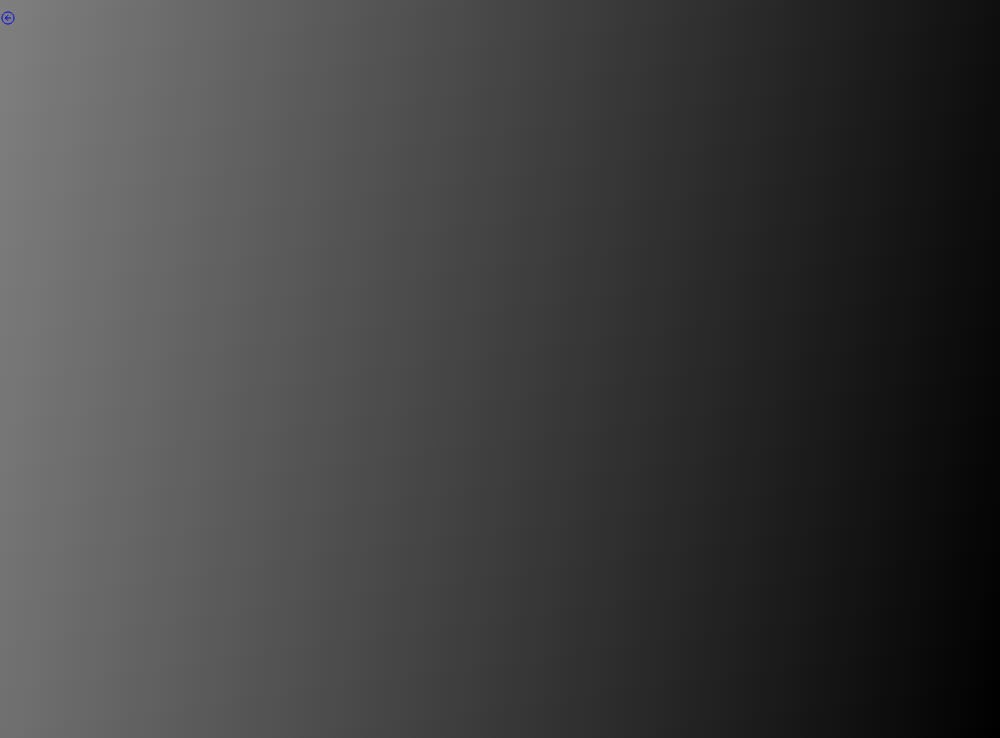
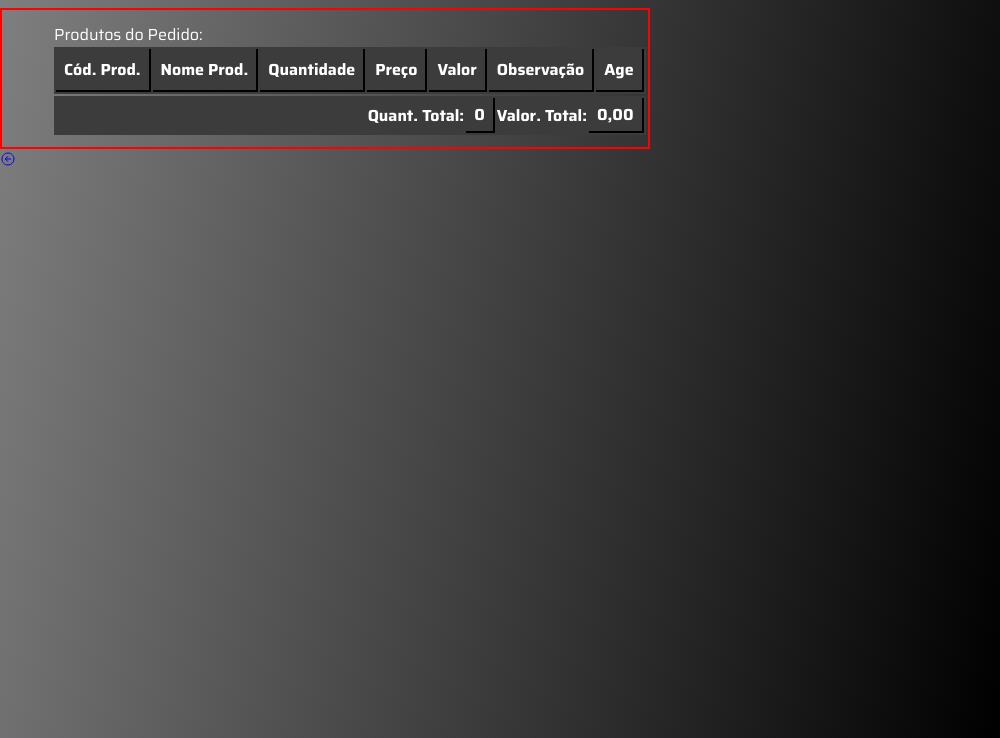
Before and after one commit to EraldoPJ/OnDebit, an Electron app: page src/renderer/telas/lancamentoPedido.html in a window 1000 px wide. Shown: the part 62-800 px from the top of the page. Drawn offline with nearby package versions, Linux system fonts and the light colour scheme.

Commit message:
Inicio da tela de Cadastro de Pedidos

```diff
--- /dev/null
+++ b/src/renderer/css/styleLancamentoPedido.css
@@ -0,0 +1,39 @@
+#tabelaProd {
+  padding: 10px 0px 10px 50px;
+  border: solid red 2px;
+}
+
+#titleTabelaProd {
+  display: flex;
+  justify-content: flex-start;
+}
+
+#headProd {
+  display: flex;
+  justify-content: flex-end;
+
+  background-color: rgb(60, 60, 60);
+  font-weight: bold;
+  text-align: left;
+}
+
+#headProd th {
+  padding: 8px;
+  border-bottom: 2px solid black;
+  border-right: 2px solid black;
+}
+
+#footProd {
+  display: flex;
+  justify-content: flex-end;
+
+  background-color: rgb(60, 60, 60);
+  font-weight: bold;
+  text-align: left;
+}
+
+#footProd td {
+  padding: 4px 8px 4px 8px;
+  border-bottom: 2px solid black;
+  border-right: 2px solid black;
+}
--- a/src/renderer/telas/lancamentoPedido.html
+++ b/src/renderer/telas/lancamentoPedido.html
@@ -4,6 +4,7 @@
     <meta charset="UTF-8" />
     <meta name="viewport" content="width=device-width, initial-scale=1.0" />
     <link rel="stylesheet" href="../css/style.css" />
+    <link rel="stylesheet" href="../css/styleLancamentoPedido.css" />
 
     <link rel="preconnect" href="https://fonts.googleapis.com" />
     <link rel="preconnect" href="https://fonts.gstatic.com" crossorigin />
@@ -16,6 +17,32 @@
   </head>
   <body>
     <h1 id="title">Lançamento de pedidos</h1>
+
+    <table id="tabelaProd">
+      <caption id="titleTabelaProd">
+        Produtos do Pedido:
+      </caption>
+      <thead id="headProd">
+        <tr>
+          <th scope="col">Cód. Prod.</th>
+          <th scope="col">Nome Prod.</th>
+          <th scope="col">Quantidade</th>
+          <th scope="col">Preço</th>
+          <th scope="col">Valor</th>
+          <th scope="col">Observação</th>
+          <th scope="col">Age</th>
+        </tr>
+      </thead>
+      <tbody></tbody>
+      <tfoot id="footProd">
+        <tr>
+          <th scope="col">Quant. Total:</th>
+          <td>0</td>
+          <th scope="col">Valor. Total:</th>
+          <td>0,00</td>
+        </tr>
+      </tfoot>
+    </table>
   </body>
   <footer>
     <div>
```
